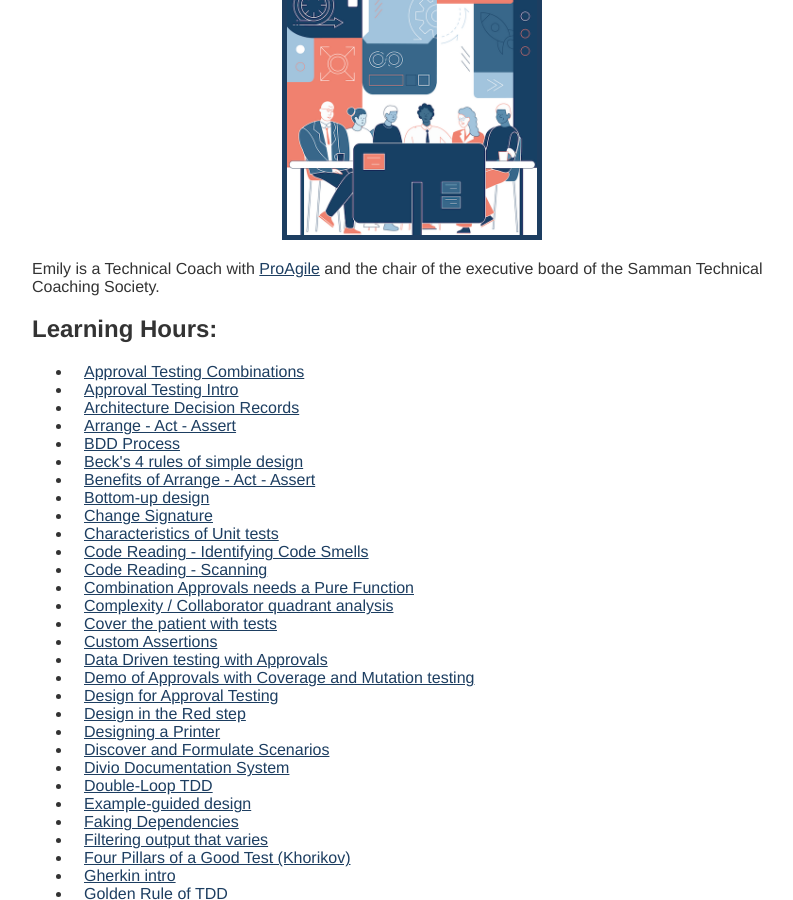
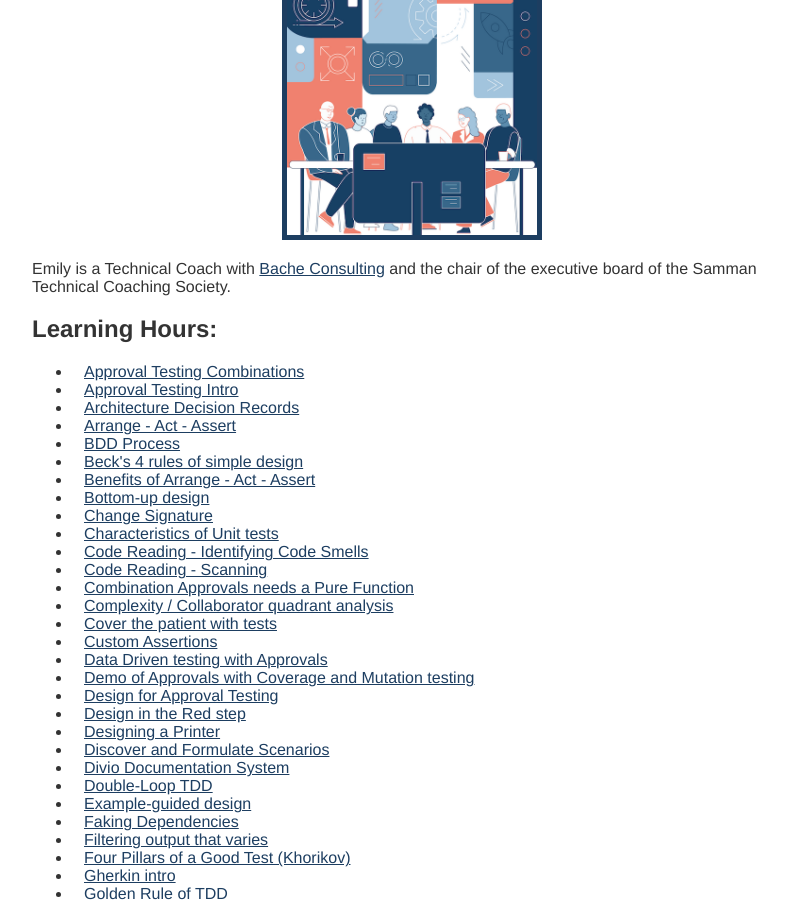
Before and after one commit to sammancoaching/website, a Jekyll site: the page built from society/contributors/emilybache.md, in a window 1280 px wide and 900 px high, scrolled down 462 px. Shown: the whole window, without its empty margins (233-1026 px from the left). Built offline with Jekyll 4.4.1, drawn with Linux system fonts in a browser that asks for light colours.

Commit message:
update bio

```diff
--- a/society/contributors/emilybache.md
+++ b/society/contributors/emilybache.md
@@ -10,4 +10,4 @@ Emily is the author of ["Technical Agile Coaching with the Samman method"](https
 
 [![Technical Agile Coaching with the Samman Method](/assets/images/title_page.png#book_cover)](https://leanpub.com/techagilecoach)
 
-Emily is a Technical Coach with [ProAgile](http://proagile.eu) and the chair of the executive board of the Samman Technical Coaching Society.
+Emily is a Technical Coach with [Bache Consulting](http://bacheconsulting.com) and the chair of the executive board of the Samman Technical Coaching Society.
```
